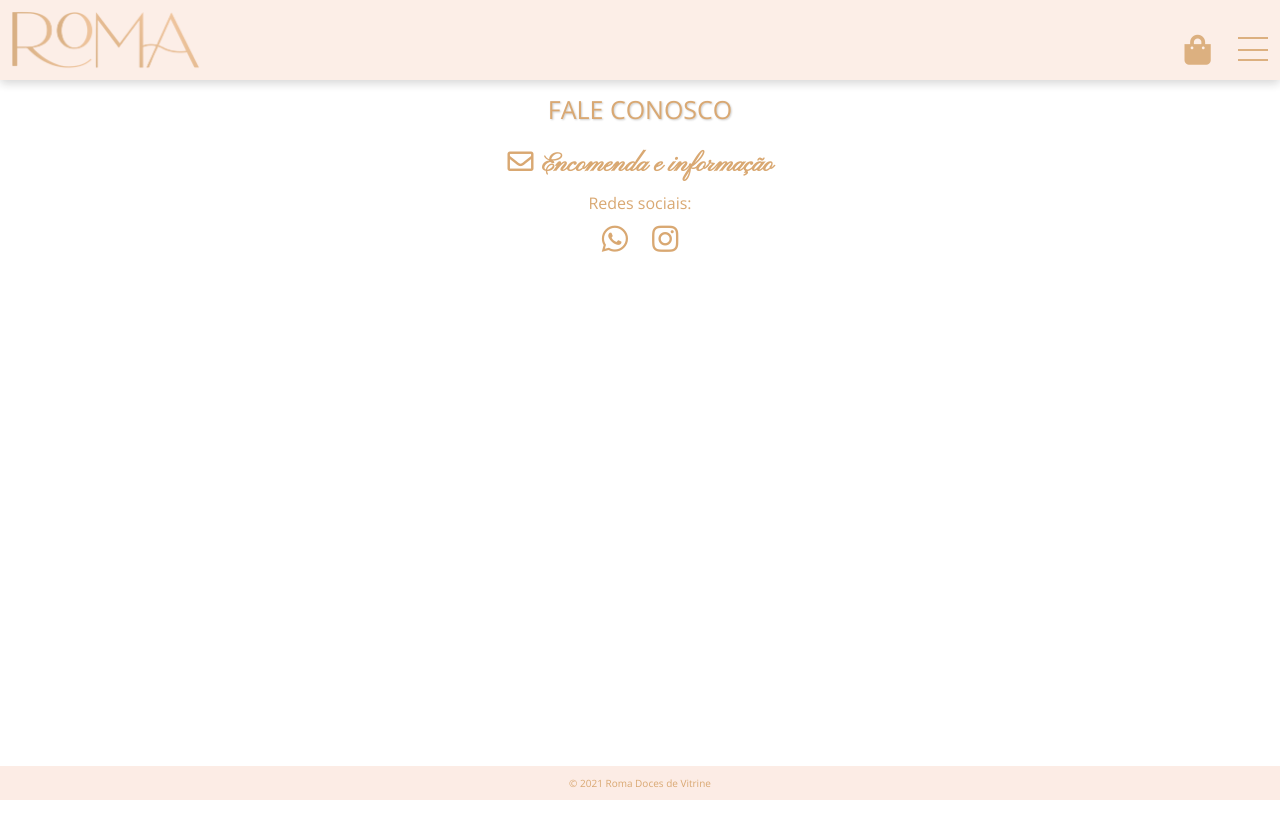
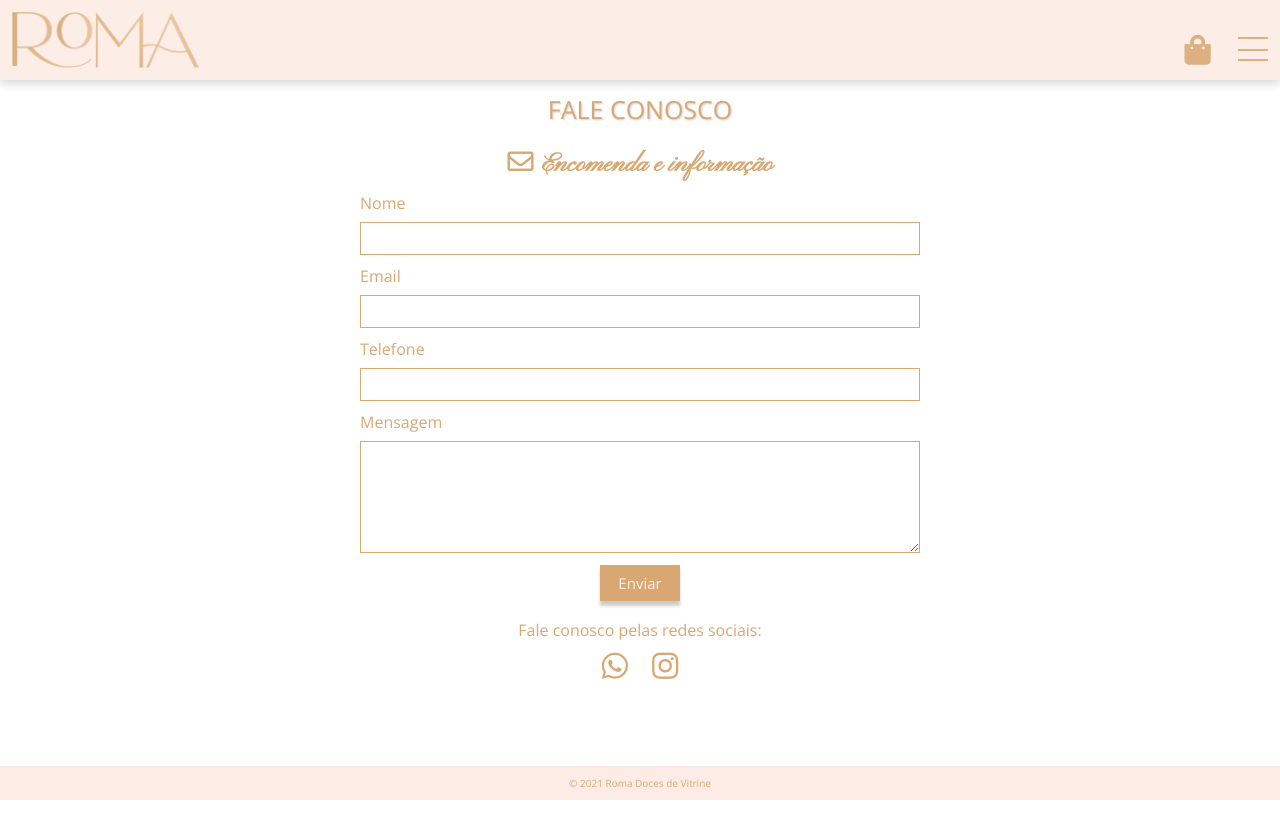
Before and after one commit to EricaMCarvalho/my-app, a React (Create React App) app in the folder client/: page /contato in a window 1280 px wide. Shown: the top 838 px of the page. Built offline with nearby package versions, Linux system fonts and the light colour scheme.

Commit message:
add featured products

```diff
--- /dev/null
+++ b/client/src/components/Contact.js
@@ -0,0 +1,45 @@
+import React from 'react';
+import { Link } from 'react-router-dom';
+
+const Contact = () => {
+  return (
+    <>
+      <h1 className='heading-primary'>Fale conosco</h1>
+      <h2 className='heading-secondary'>
+        <i className='far fa-envelope'></i> Encomenda e informação
+      </h2>
+      <form className='form'>
+        <div className='form-group'>
+          <label htmlFor='name'>Nome</label>
+          <input id='name' type='text' required />
+        </div>
+        <div className='form-group'>
+          <label htmlFor='email'>Email</label>
+          <input id='email' type='email' required />
+        </div>
+        <div className='form-group'>
+          <label htmlFor='tel'>Telefone</label>
+          <input id='tel' type='tel' required />
+        </div>
+        <div className='form-group'>
+          <label htmlFor='message'>Mensagem</label>
+          <textarea rows='5' id='message' required></textarea>
+        </div>
+        <button className='button button-primary button-center'>Enviar</button>
+      </form>
+      <div className='my-2 text-center'>
+        Fale conosco pelas redes sociais:
+        <div className='icons'>
+          <Link to='https://wa.me/message/DLSM3VGHL6JQI1'>
+            <i className='fab fa-whatsapp 3x'></i>
+          </Link>
+          <Link to='https://instagram.com/romadocesdevitrine?igshid=1alzkku4j1898'>
+            <i className='fab fa-instagram 3x'></i>
+          </Link>
+        </div>
+      </div>
+    </>
+  );
+};
+
+export default Contact;
--- a/client/src/pages/ContactPage.js
+++ b/client/src/pages/ContactPage.js
@@ -1,24 +1,10 @@
 import React from 'react';
-import { Link } from 'react-router-dom';
+import Contact from '../components/Contact';
 
 const ContactPage = () => {
   return (
     <main className='container'>
-      <h1 className='heading-primary'>Fale conosco</h1>
-      <h2 className='heading-secondary'>
-        <i className='far fa-envelope'></i> Encomenda e informação
-      </h2>
-      <div className='my-2 text-center'>
-        Redes sociais:
-        <div className='icons'>
-          <Link to='https://wa.me/message/DLSM3VGHL6JQI1'>
-            <i className='fab fa-whatsapp 3x'></i>
-          </Link>
-          <Link to='https://instagram.com/romadocesdevitrine?igshid=1alzkku4j1898'>
-            <i className='fab fa-instagram 3x'></i>
-          </Link>
-        </div>
-      </div>
+      <Contact />
     </main>
   );
 };
--- a/client/src/pages/HomePage.js
+++ b/client/src/pages/HomePage.js
@@ -1,12 +1,38 @@
-import React from 'react';
+import React, { useEffect } from 'react';
+import { useDispatch, useSelector } from 'react-redux';
 import About from '../components/About';
 import Hero from '../components/Hero';
+import Contact from '../components/Contact';
+import ProductList from '../components/ProductList';
+import Loader from '../components/Loader';
+import Alert from '../components/Alert';
+import { fetchProducts } from '../store/productSlice';
 
 const HomePage = () => {
+  const dispatch = useDispatch();
+  const { products } = useSelector((state) => state.products);
+  const { notification } = useSelector((state) => state.ui);
+
+  useEffect(() => {
+    dispatch(fetchProducts('featured'));
+  }, [dispatch]);
+
   return (
     <main className='container'>
       <Hero />
+      <div className='my-5'>
+        <h1 className='heading-primary'>Nossos Produtos</h1>
+        <h2 className='heading-secondary'>
+          <i className='fas fa-cookie-bite'></i> Conheça nossos produtos
+        </h2>
+        {notification && notification.status === 'loading' && <Loader />}
+        {notification && notification.status === 'error' && (
+          <Alert variant='danger'>{notification.message}</Alert>
+        )}
+        {products && <ProductList products={products} />}
+      </div>
       <About />
+      <Contact />
     </main>
   );
 };
--- a/client/src/store/productSlice.js
+++ b/client/src/store/productSlice.js
@@ -34,10 +34,11 @@ const productSlice = createSlice({
 const { setProducts, setProduct, addProduct, editProduct } =
   productSlice.actions;
 
-export const fetchProducts = () => async (dispatch) => {
+export const fetchProducts = (query) => async (dispatch) => {
   dispatch(showNotification({ status: 'loading' }));
+  const url = `/api/products${query ? `?filter=${query}` : ''}`;
   try {
-    const { data } = await axios.get('/api/products');
+    const { data } = await axios.get(url);
     dispatch(setProducts(data.products));
     dispatch(showNotification(null));
   } catch (error) {
```
Also changed, not shown: 1 other file (tests, documents, lock files or other folders).
